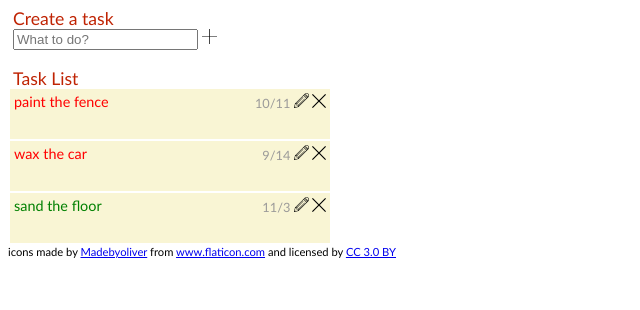
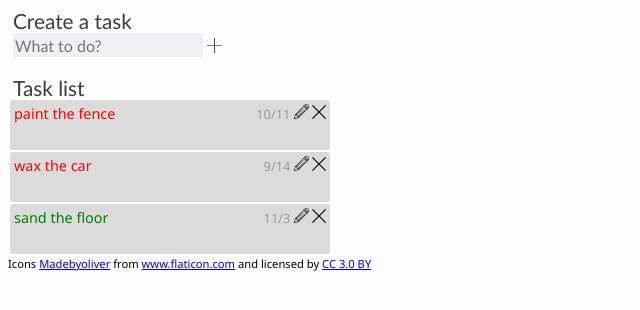
Before and after one commit to tonytrivi/ToDoList, a React app: page / in a window 1280 px wide. Shown: the whole page, without its empty margins (0-640 px from the left). Built offline with nearby package versions, Linux system fonts and the light colour scheme.

Commit message:
css to accomodate content

```diff
--- a/components/app.js
+++ b/components/app.js
@@ -44,7 +44,7 @@ export default class App extends React.Component {
                     tasks={this.state.tasks}
                     toggleTask={this.toggleTask.bind(this)}
                     saveTask={this.saveTask.bind(this)} />
-                <div className="icon-credit">icons made by <a href="http://www.flaticon.com/authors/madebyoliver" title="Madebyoliver">Madebyoliver</a> from <a href="http://www.flaticon.com" title="Flaticon">www.flaticon.com</a> and licensed by <a href="http://creativecommons.org/licenses/by/3.0/" title="Creative Commons BY 3.0" target="_blank">CC 3.0 BY</a></div>
+                <div className="icon-credit">Icons <a href="http://www.flaticon.com/authors/madebyoliver" title="Madebyoliver">Madebyoliver</a> from <a href="http://www.flaticon.com" title="Flaticon">www.flaticon.com</a> and licensed by <a href="http://creativecommons.org/licenses/by/3.0/" title="Creative Commons BY 3.0" target="_blank">CC 3.0 BY</a></div>
             </div>
         );
     }
--- a/components/createtask.js
+++ b/components/createtask.js
@@ -8,9 +8,9 @@ export default class CreateTask extends React.Component {
                 <span className="header-text">Create a task</span>
                 <form onSubmit={this.handleCreate.bind(this)}>
                     <span className="span-shim"></span>
-                    <input type="text" placeholder="What to do?" ref="createInput" />
+                    <input className="create-task-input" type="text" placeholder="What to do?" ref="createInput" />
                     <span> </span>
-                    <button>
+                    <button className="create-button">
                         <img src="../resources/images/add.svg"
                         className="add-img"
                         alt="add"
--- a/components/tasklist.js
+++ b/components/tasklist.js
@@ -17,8 +17,8 @@ export default class TaskList extends React.Component {
         console.log(this.props.tasks);
 
         return (
-            <div>
-                <div><span className="span-shim"></span><span className="header-text">Task List</span></div>
+            <div className="task-list">
+                <div><span className="span-shim"></span><span className="header-text">Task list</span></div>
                 {this.renderItems()}
             </div>
         );
--- a/styles.css
+++ b/styles.css
@@ -1,3 +1,7 @@
+body {
+    background-color: #fcfcfc;
+}
+
 .app-container {
     display: flex;
     align-items: center;
@@ -5,18 +9,40 @@
 
 .header-text {
     font-family: 'Gill Sans', 'Gill Sans MT', Calibri, 'Trebuchet MS', sans-serif;
-    font-size: 1.1em;
-    color: #BF2303;
+    font-size: 1.3em;
+    color: #3d3c3c;
 }
 
 .task-item-container {
-    background-color: #f9f5d4;
+    background-color: #dbdbdb;
     width: 320px;
-    height: 50px;
+    display:block;
+    overflow:auto;
+    min-height: 50px;
     border-style: solid;
-    border-color: white;
+    border-color: #fcfcfc;
     border-top: none;
     border-width: 2px;
+    border-radius: 4px;
+}
+
+input {
+    background-color: #eff0f2;
+    border-style: none;
+    font-size: 1em;
+    height: 22px;
+    font-family: 'Gill Sans', 'Gill Sans MT', Calibri, 'Trebuchet MS', sans-serif;
+    color: #3d3c3c;
+}
+
+input:focus {
+    outline: none;
+}
+
+.create-task-input, create-button {
+    display: inline-block;
+    /* already was inline by dephault - but just to be clear */
+    vertical-align: middle;
 }
 
 .right {
@@ -28,6 +54,9 @@
   margin-left: 5px;
 }
 
+.task-list {
+}
+
 .task-item {
     border-style: solid;
     border-color: transparent;
@@ -36,13 +65,13 @@
 
 .task-item-desc {
     color: #3d3c3c;
-    font-family: 'Gill Sans', 'Gill Sans MT', Calibri, 'Trebuchet MS', sans-serif;
+    font-family: 'Segoe UI', Tahoma, Geneva, Verdana, sans-serif;
     font-size: .9em;
 }
 
 .task-item-date {
     color: #9b9a99;
-    font-family: 'Gill Sans', 'Gill Sans MT', Calibri, 'Trebuchet MS', sans-serif;
+    font-family: 'Segoe UI', Tahoma, Geneva, Verdana, sans-serif;
     font-size: .8em;
 }
 
@@ -53,7 +82,7 @@
 
 .icon-credit {
     font-size: 0.7em;
-    font-family: 'Gill Sans', 'Gill Sans MT', Calibri, 'Trebuchet MS', sans-serif;
+    font-family: 'Segoe UI', Tahoma, Geneva, Verdana, sans-serif;
 }
 
 .edit-img {
@@ -66,6 +95,7 @@
 
 .add-img {
     cursor: pointer; cursor: hand;
+    vertical-align: middle;
 }
 
 button {
```
